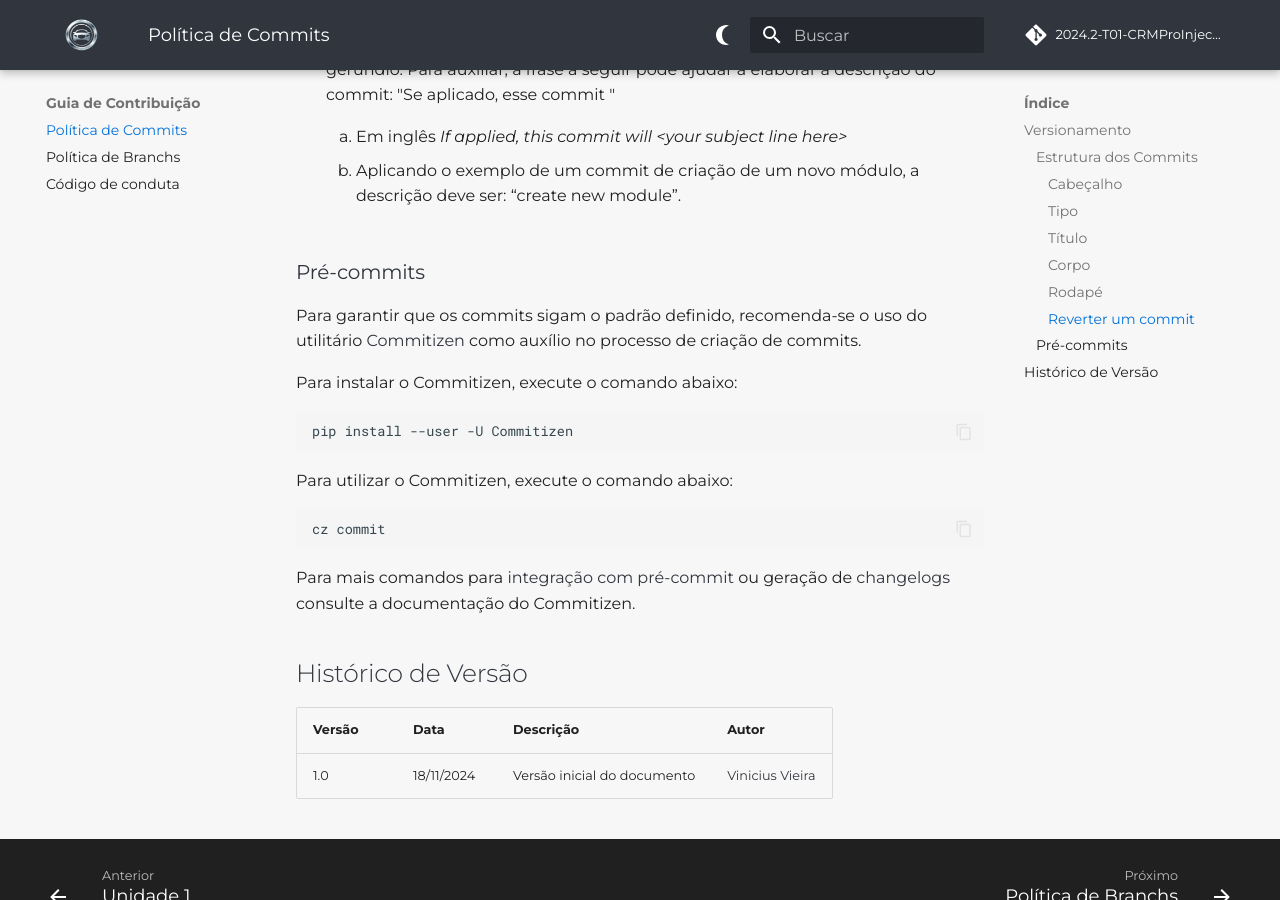
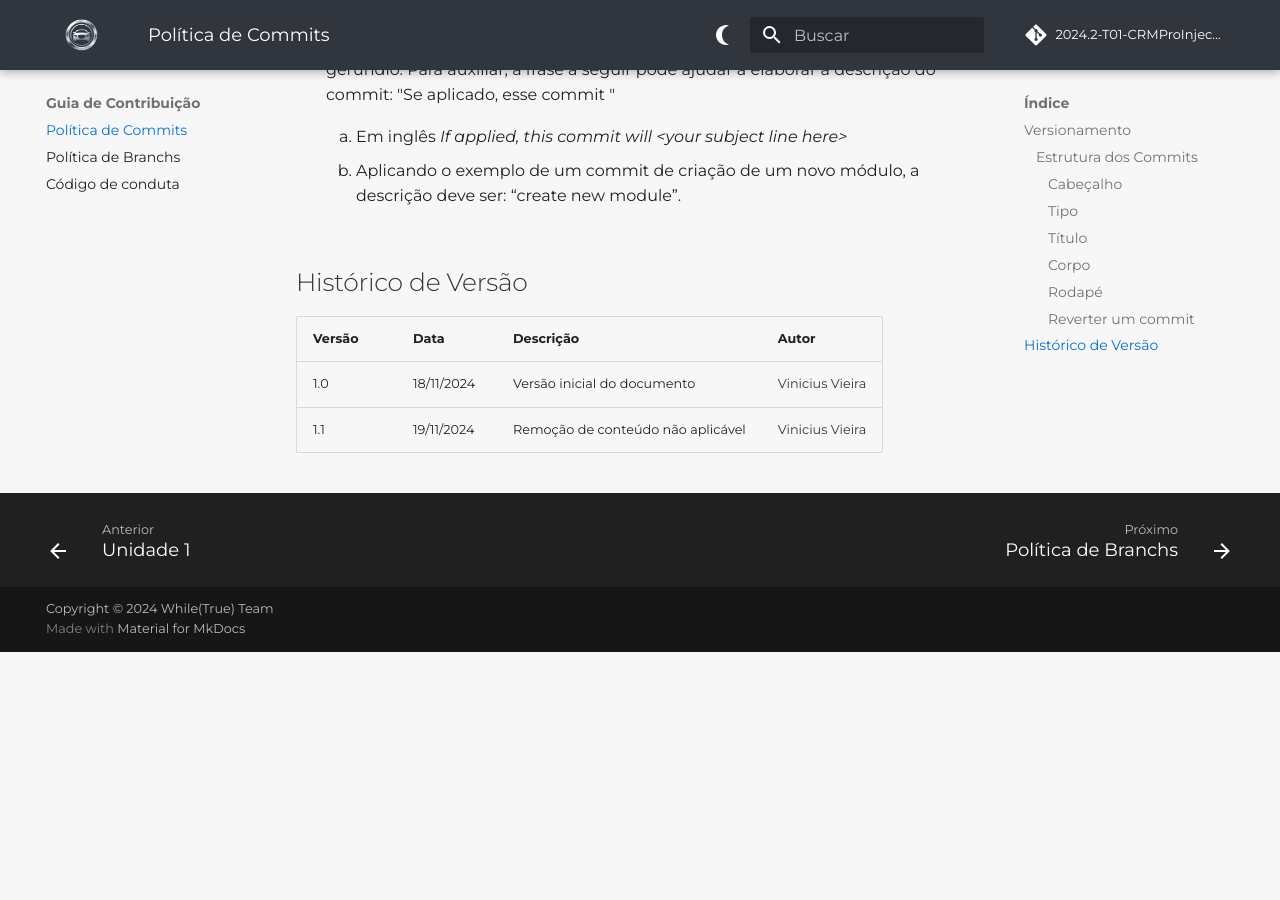
Before and after one commit to mdsreq-fga-unb/2024.2-T01-CRMProInjecao, an MkDocs documentation site: the page built from docs/guia-contribuicao/politica_de_commits.md, in a window 1280 px wide and 900 px high, scrolled down 2756 px. Built offline with MkDocs 1.6.1 and Material for MkDocs 9.7.7, drawn with Linux system fonts in a browser that asks for light colours; comment, search, counter and statistics services are not loaded; the version menu is left out; after the commit the page ends 3408 px from its top, so only the background shows below that.

Commit message:
docs: remove unused content on commits policy

````diff
--- a/docs/guia-contribuicao/politica_de_commits.md
+++ b/docs/guia-contribuicao/politica_de_commits.md
@@ -103,27 +103,10 @@ No corpo, ele deve dizer: `This reverts commit <hash>.`, onde o hash é o SHA do
 
       2. Aplicando o exemplo de um commit de criação de um novo módulo, a descrição deve ser: “create new module”.
 
-### Pré-commits
-
-Para garantir que os commits sigam o padrão definido, recomenda-se o uso do utilitário [Commitizen](https://commitizen-tools.github.io/commitizen/) como auxílio no processo de criação de commits.
-
-Para instalar o Commitizen, execute o comando abaixo:
-
-```bash
-pip install --user -U Commitizen
-```
-
-Para utilizar o Commitizen, execute o comando abaixo:
-
-```bash
-cz commit
-```
-
-Para mais comandos para [integração com pré-commit](https://commitizen-tools.github.io/commitizen/getting_started/#integration-with-pre-commit) ou geração de [changelogs](https://commitizen-tools.github.io/commitizen/changelog/) consulte a documentação do Commitizen.
-
 
 ## Histórico de Versão
 
-| Versão | Data       | Descrição                   | Autor                                                  |
-| ------ | ---------- | --------------------------- | ------------------------------------------------------ |
-| 1.0    | 18/11/2024 | Versão inicial do documento | [Vinicius Vieira](https://github.com/viniciusvieira00) |
+| Versão | Data       | Descrição                         | Autor                                                  |
+| ------ | ---------- | --------------------------------- | ------------------------------------------------------ |
+| 1.0    | 18/11/2024 | Versão inicial do documento       | [Vinicius Vieira](https://github.com/viniciusvieira00) |
+| 1.1    | 19/11/2024 | Remoção de conteúdo não aplicável | [Vinicius Vieira](https://github.com/viniciusvieira00) |
````
Also changed, not shown: other parts of docs/guia-contribuicao/politica_de_commits.md (+1 -1 lines).
